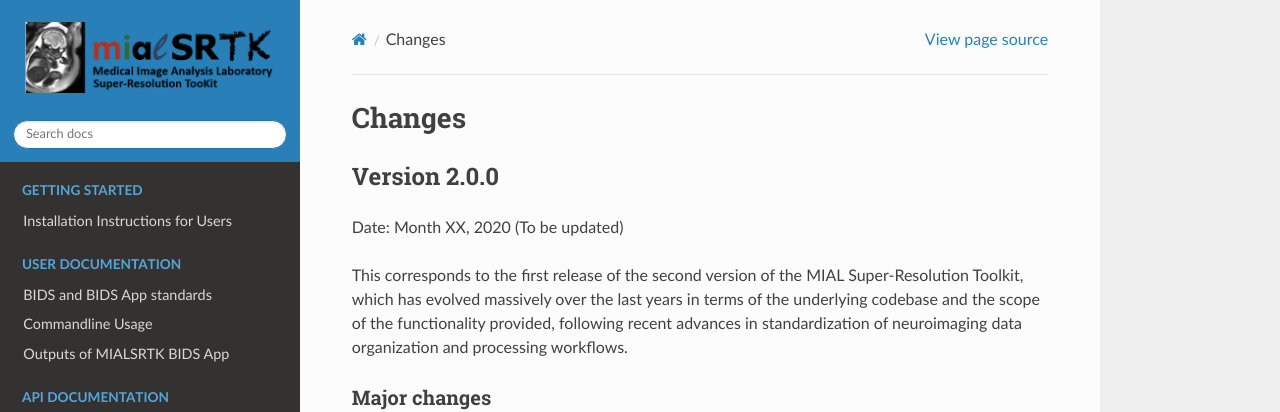
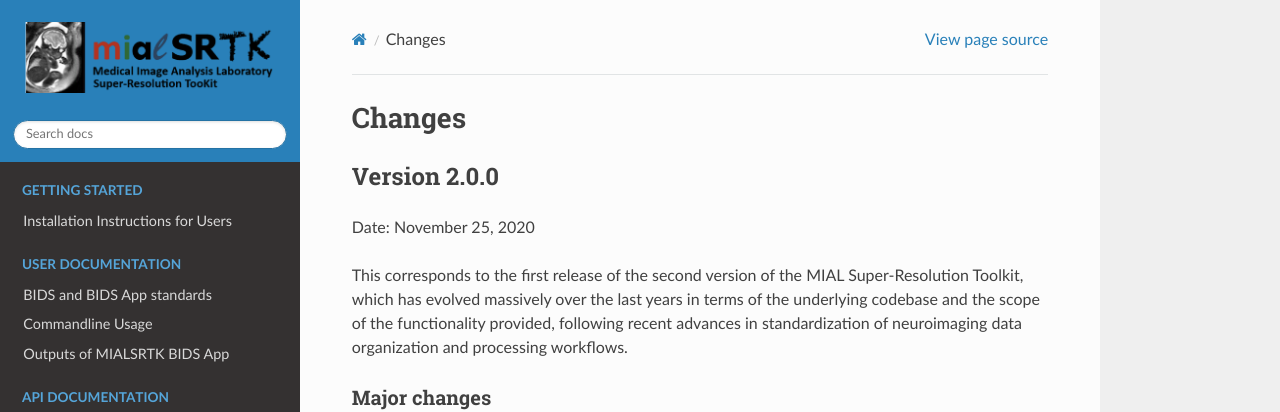
Before and after one commit to Medical-Image-Analysis-Laboratory/mialsuperresolutiontoolkit, a Sphinx documentation site: the page built from documentation/changes.rst, in a window 1280 px wide and 900 px high. Shown: the top 412 px of the window. Built offline with Sphinx 7.4.7 and the Read the Docs theme 2.0.0, drawn with Linux system fonts in a browser that asks for light colours; the version number could not be read and is left out.

Commit message:
DOC: update release date in changes.rst [skip ci]

```diff
--- a/documentation/changes.rst
+++ b/documentation/changes.rst
@@ -5,7 +5,7 @@ Changes
 Version 2.0.0
 --------------
 
-Date: Month XX, 2020 (To be updated)
+Date: November 25, 2020
 
 This corresponds to the first release of the second version of the MIAL Super-Resolution Toolkit, which has evolved massively over the last years in terms of the underlying codebase and the scope of the functionality provided, following recent advances in standardization of neuroimaging data organization and processing workflows.
 
```
